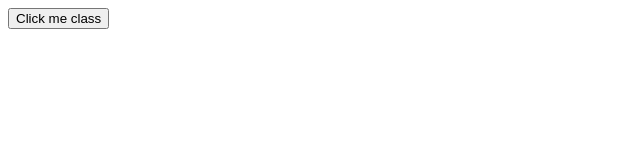
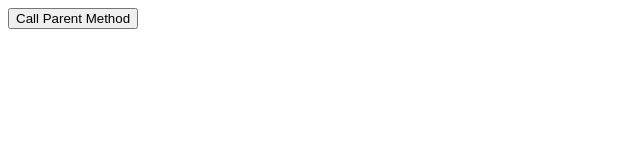
Before and after one commit to crathod584/react-basic, a React (Create React App) app: page / in a window 1280 px wide. Shown: the top 160 px of the page, without its empty margins (0-640 px from the left). Built offline with nearby package versions, Linux system fonts and the light colour scheme.

Commit message:
child to parent

```diff
--- a/src/porps-class/employee/user/User.js
+++ b/src/porps-class/employee/user/User.js
@@ -2,9 +2,26 @@ import React from 'react';
 // ------ User funtion component using porps (do not have state and can not use this keyword)
 
 const User = (props) =>{
-    let age = props.age?props.age:"NA";
+    // let age = props.age?props.age:"NA";
 
-    return (<div>Name:{props.children} || Age:{age}</div>)
+    return (
+            <div>
+                {/* Name:{props.children} || Age:{age} */}
+
+
+                {/* Calling parent method from child
+
+                   <button onClick={props.greetParent}>Call Parent Method</button>
+                */}
+
+
+                 {/* this call directly function, to we have to use arrow function aproch
+
+                 <button onClick={props.greetParent('child')}>Call Parent Method</button>   */}
+
+                      <button onClick={() => props.greetParent('child')}>Call Parent Method</button>
+            </div>
+           )
 }
 
 export default User;
--- a/src/porps-class/employee/user/Users.js
+++ b/src/porps-class/employee/user/Users.js
@@ -4,13 +4,27 @@ import User from './User';
 class Users extends React.Component {
    render(){
      return (<div>
-         <User age="40">chertgrtan</User>
-         <User age="50">chetrgrtan</User>
-         <User >chedfggtan</User>
+              {/*
+                 parent to child communication
 
-     </div>)
+                 <User age="40" greetParent>chertgrtan</User>
+                <User age="50">chetrgrtan</User>
+                <User >chedfggtan</User>
+              */}
 
+              {/* child to parent communication */}
+              <User greetParent={this.greetParent}/>
+            </div>
+     )
    }
+
+  //  greetParent = () =>{
+  //   alert(`Hello`)
+  // }
+
+  greetParent = (value) =>{
+    alert(`Hello from ${value}`)
+  }
 }
 
 export default Users;
```
Also changed, not shown: src/index.js (+6 -2 lines).
